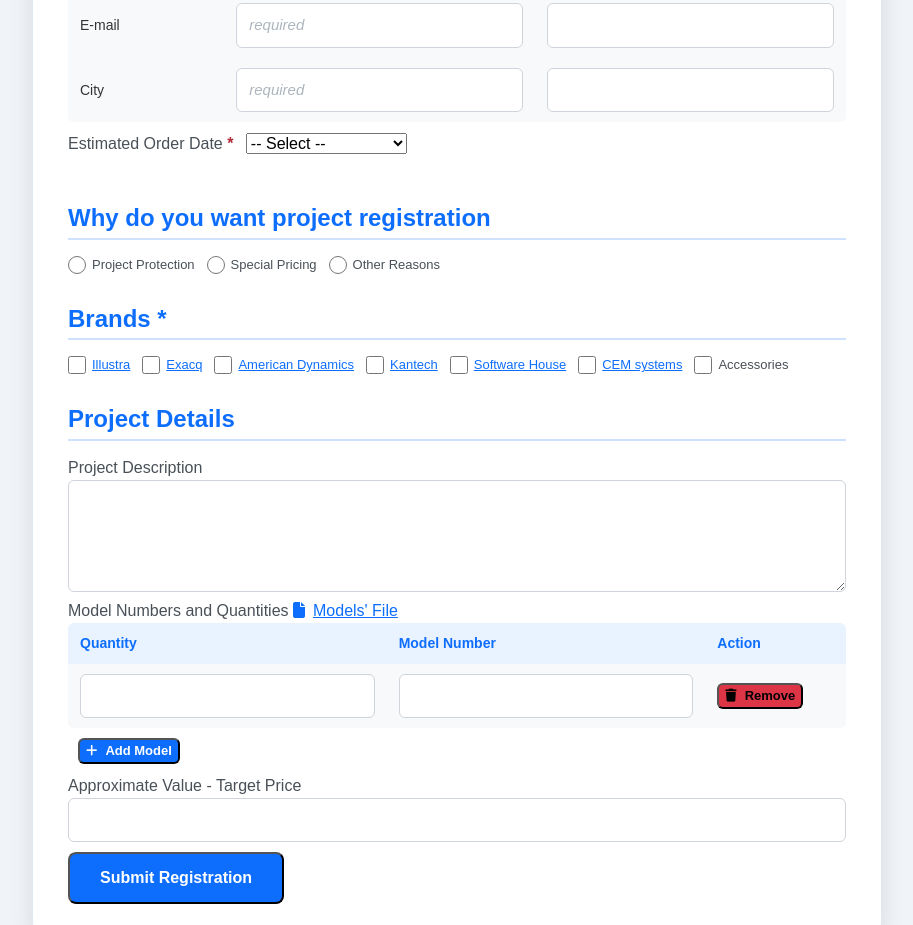
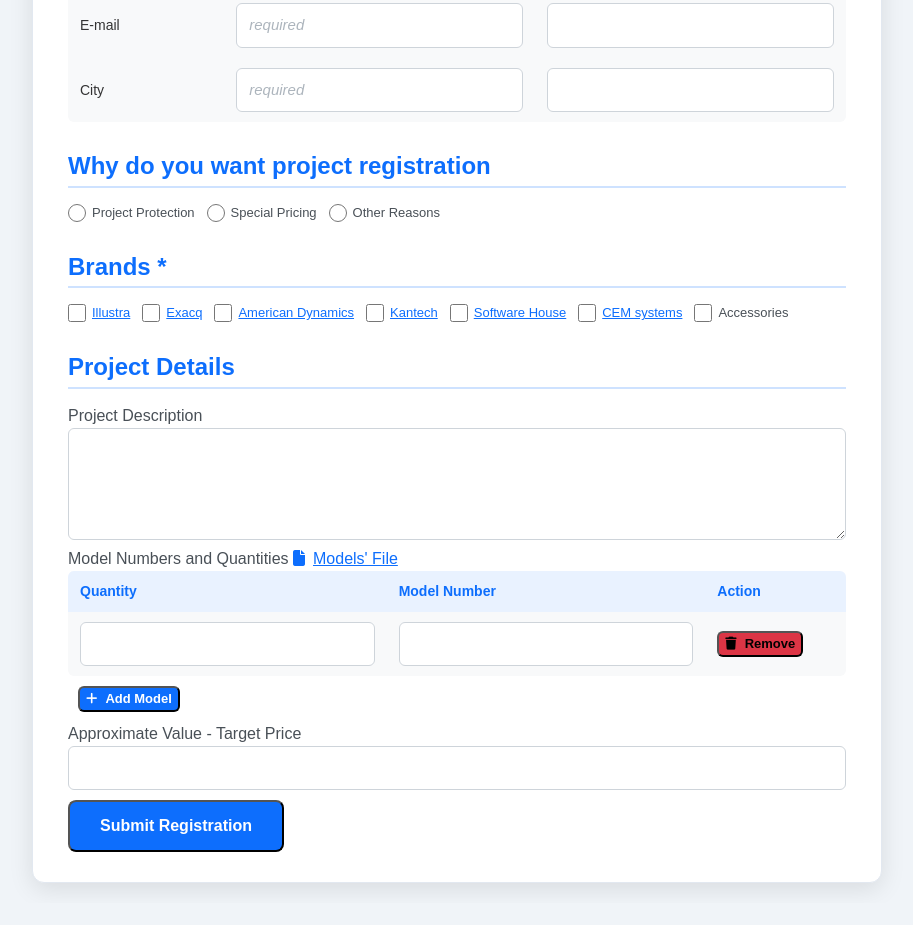
Before and after one commit to JCI-ME2/ProjectRegistration, a plain HTML site: page index.html in a window 1280 px wide. Shown: the part 1117-2042 px from the top of the page, without its empty margins (183-1096 px from the left). After the commit the page ends 2020 px from the top, so only its background shows below. Drawn offline with nearby package versions, Linux system fonts and the light colour scheme.

Commit message:
delete date

```diff
--- a/index.html
+++ b/index.html
@@ -339,17 +339,8 @@
                     </tbody>
                 </table>
             </div>
-            <div class="form-group mb-5">
-                <label for="OrderDate" class="me-2">Estimated Order Date <span class="req">*</span></label>
-                <select id="OrderDate" name="OrderDate" required class=" select">
-                    <option value="">-- Select --</option>
-                    <option value="1-3 Months">1-3 Months</option>
-                    <option value="3-6 Months">3-6 Months</option>
-                    <option value="6-12 Monthes">6-12 Months</option>
-                    <option value="More than one year">More than one year</option>
 
-                </select>
-            </div>
+
 
             <!-- Project Registration Reason Section -->
             <h4>Why do you want project registration</h4>
@@ -549,10 +540,7 @@
       valid = false;
       emptyFields.push('Registration Reason');
     }
-    if (!document.querySelector('input[name="OrderDate"]:checked')) {
-      valid = false;
-      emptyFields.push('Estimated Order Date');
-    }
+
 
     if (!valid) {
       messageDiv.innerHTML = `⚠️ Please fill in the following required fields:<br>- ${emptyFields.join('<br>- ')}`;
```
